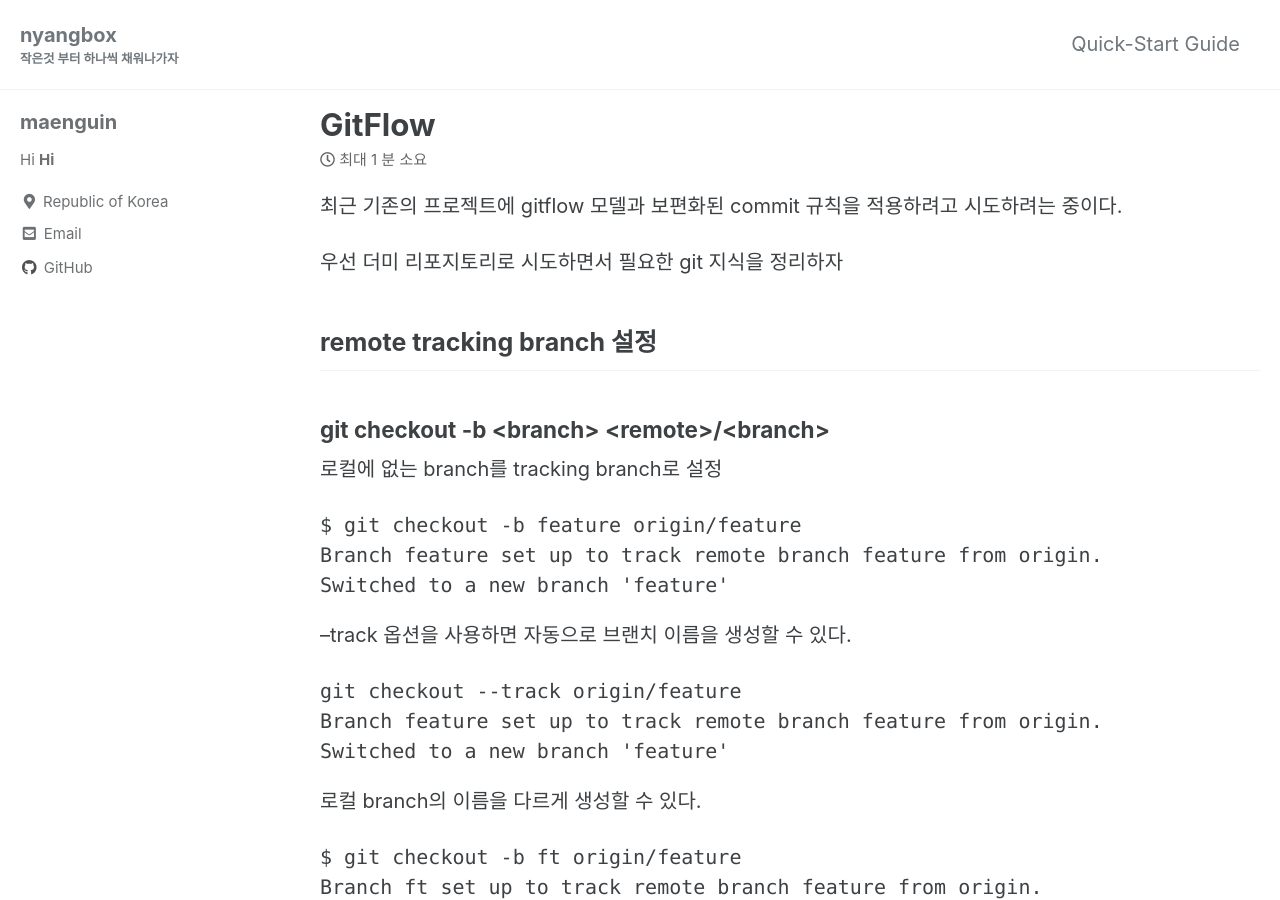
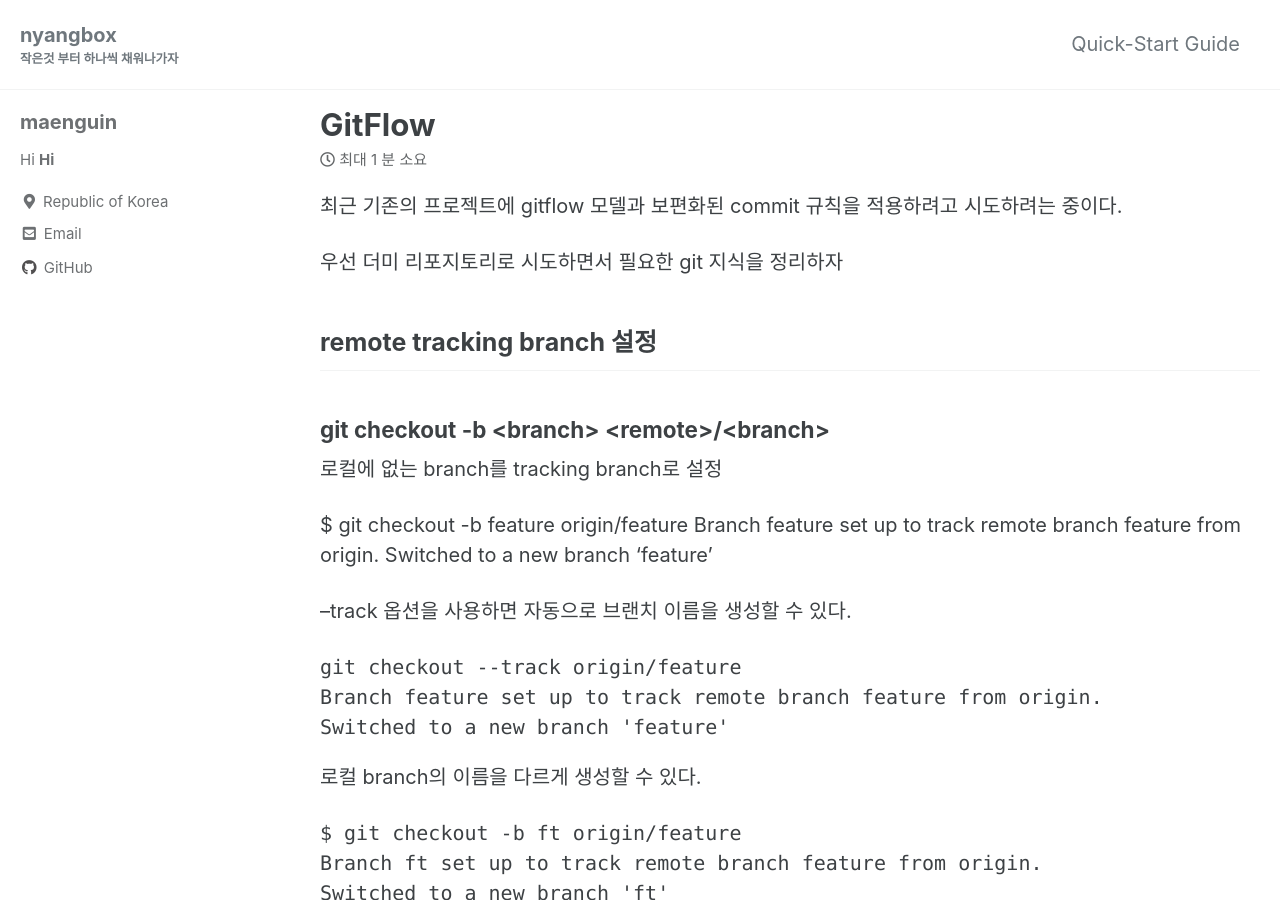
Before and after one commit to maenguin/maenguin.github.io, a Jekyll site: the page built from _posts/2020-12-29-gitflow.md, in a window 1280 px wide and 900 px high. Built offline with Jekyll 4.4.1, drawn with Linux system fonts in a browser that asks for light colours; cached includes are drawn as plain includes.

Commit message:
Update 2020-12-29-gitflow.md

````diff
--- a/_posts/2020-12-29-gitflow.md
+++ b/_posts/2020-12-29-gitflow.md
@@ -18,11 +18,11 @@ tags:
 
 ### git checkout -b \<branch> \<remote>/\<branch>
 로컬에 없는 branch를 tracking branch로 설정
-```git
-$ git checkout -b feature origin/feature
-Branch feature set up to track remote branch feature from origin.
-Switched to a new branch 'feature'
-```
+
+  $ git checkout -b feature origin/feature
+  Branch feature set up to track remote branch feature from origin.
+  Switched to a new branch 'feature'
+
 
 --track 옵션을 사용하면 자동으로 브랜치 이름을 생성할 수 있다.
 ```git
````
